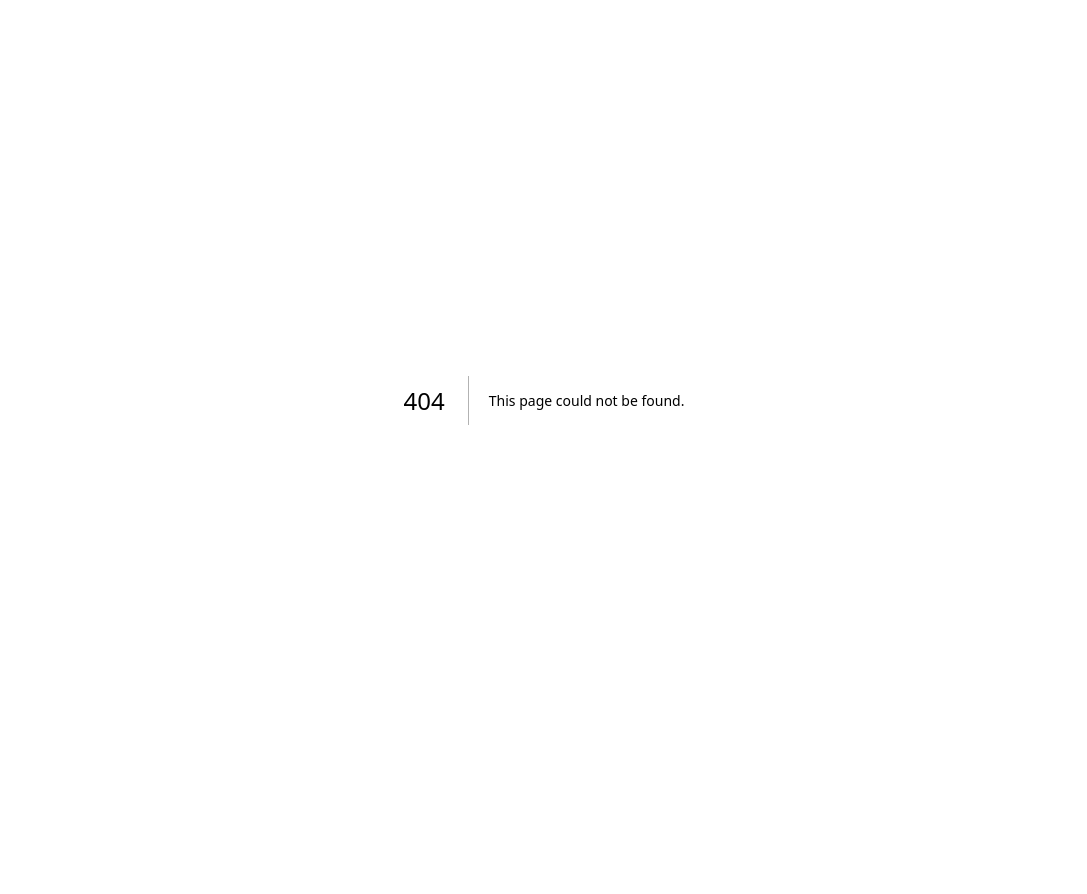
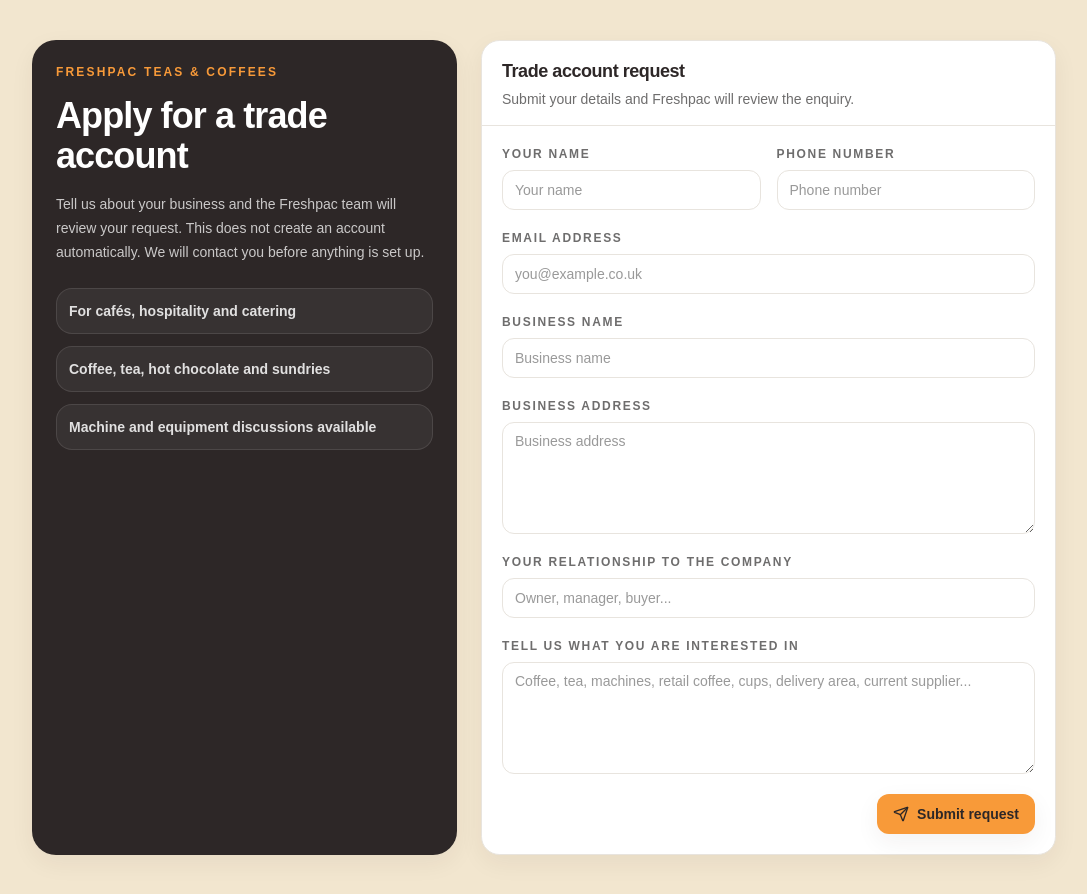
Before and after one commit to AnimeJunkie1412/Freshpac_007_V2, a Next.js app: page /trade-account in a window 1280 px wide. Before the commit this address had no page. Shown: the whole page, without its empty margins (96-1183 px from the left). Before the commit the page ends 800 px from the top, so only its background shows below. Built offline with nearby package versions, Linux system fonts and the light colour scheme.

Commit message:
Connect public trade account request form

```diff
--- /dev/null
+++ b/src/app/trade-account/actions.ts
@@ -0,0 +1,40 @@
+"use server";
+
+import { redirect } from "next/navigation";
+import { z } from "zod";
+import { prisma } from "@/lib/prisma";
+
+const tradeRequestSchema = z.object({
+  name: z.string().min(2),
+  phone: z.string().min(5),
+  email: z.string().email(),
+  businessName: z.string().min(2),
+  businessAddress: z.string().min(5),
+  relationToCompany: z.string().min(2),
+  notes: z.string().optional()
+});
+
+export async function createTradeAccountRequest(formData: FormData) {
+  const parsed = tradeRequestSchema.safeParse({
+    name: formData.get("name"),
+    phone: formData.get("phone"),
+    email: formData.get("email"),
+    businessName: formData.get("businessName"),
+    businessAddress: formData.get("businessAddress"),
+    relationToCompany: formData.get("relationToCompany"),
+    notes: formData.get("notes") || ""
+  });
+
+  if (!parsed.success) {
+    redirect("/trade-account?status=invalid");
+  }
+
+  await prisma.tradeAccountRequest.create({
+    data: {
+      ...parsed.data,
+      status: "NEW"
+    }
+  });
+
+  redirect("/trade-account?status=success");
+}
--- /dev/null
+++ b/src/app/trade-account/page.tsx
@@ -0,0 +1,133 @@
+import { CheckCircle2, Send } from "lucide-react";
+import { createTradeAccountRequest } from "@/app/trade-account/actions";
+import { Button } from "@/components/ui/button";
+import { Card, CardContent, CardDescription, CardHeader, CardTitle } from "@/components/ui/card";
+import { Input, Textarea } from "@/components/ui/input";
+
+export default function TradeAccountPage({
+  searchParams
+}: {
+  searchParams?: {
+    status?: string;
+  };
+}) {
+  const status = searchParams?.status;
+
+  return (
+    <main className="min-h-screen bg-freshpac-cream px-4 py-10">
+      <div className="mx-auto grid max-w-5xl gap-6 lg:grid-cols-[0.85fr_1.15fr]">
+        <section className="rounded-3xl bg-freshpac-charcoal p-6 text-white shadow-panel">
+          <p className="text-xs font-black uppercase tracking-[0.18em] text-freshpac-orange">
+            Freshpac Teas & Coffees
+          </p>
+
+          <h1 className="mt-4 text-4xl font-black tracking-tight">
+            Apply for a trade account
+          </h1>
+
+          <p className="mt-4 text-sm leading-6 text-white/75">
+            Tell us about your business and the Freshpac team will review your request.
+            This does not create an account automatically. We will contact you before
+            anything is set up.
+          </p>
+
+          <div className="mt-6 grid gap-3">
+            <InfoBox title="For cafés, hospitality and catering" />
+            <InfoBox title="Coffee, tea, hot chocolate and sundries" />
+            <InfoBox title="Machine and equipment discussions available" />
+          </div>
+        </section>
+
+        <Card>
+          <CardHeader>
+            <CardTitle>Trade account request</CardTitle>
+            <CardDescription>
+              Submit your details and Freshpac will review the enquiry.
+            </CardDescription>
+          </CardHeader>
+
+          <CardContent>
+            {status === "success" ? (
+              <div className="mb-5 rounded-2xl border border-emerald-200 bg-emerald-50 p-4 text-sm text-emerald-800">
+                <div className="flex items-center gap-2 font-black">
+                  <CheckCircle2 className="size-4" />
+                  Request submitted
+                </div>
+                <p className="mt-2">
+                  Thank you. Your request has been sent to the Freshpac team.
+                </p>
+              </div>
+            ) : null}
+
+            {status === "invalid" ? (
+              <div className="mb-5 rounded-2xl border border-red-200 bg-red-50 p-4 text-sm text-red-800">
+                Please check all required fields and enter a valid email address.
+              </div>
+            ) : null}
+
+            <form action={createTradeAccountRequest} className="grid gap-5">
+              <div className="grid gap-4 md:grid-cols-2">
+                <Field label="Your name">
+                  <Input name="name" required placeholder="Your name" />
+                </Field>
+
+                <Field label="Phone number">
+                  <Input name="phone" required placeholder="Phone number" />
+                </Field>
+              </div>
+
+              <Field label="Email address">
+                <Input name="email" type="email" required placeholder="you@example.co.uk" />
+              </Field>
+
+              <Field label="Business name">
+                <Input name="businessName" required placeholder="Business name" />
+              </Field>
+
+              <Field label="Business address">
+                <Textarea name="businessAddress" required placeholder="Business address" />
+              </Field>
+
+              <Field label="Your relationship to the company">
+                <Input name="relationToCompany" required placeholder="Owner, manager, buyer..." />
+              </Field>
+
+              <Field label="Tell us what you are interested in">
+                <Textarea
+                  name="notes"
+                  placeholder="Coffee, tea, machines, retail coffee, cups, delivery area, current supplier..."
+                />
+              </Field>
+
+              <div className="flex justify-end">
+                <Button type="submit">
+                  <Send className="mr-2 size-4" />
+                  Submit request
+                </Button>
+              </div>
+            </form>
+          </CardContent>
+        </Card>
+      </div>
+    </main>
+  );
+}
+
+function Field({ label, children }: { label: string; children: React.ReactNode }) {
+  return (
+    <label className="grid gap-2">
+      <span className="text-xs font-black uppercase tracking-[0.14em] text-freshpac-grey">
+        {label}
+      </span>
+      {children}
+    </label>
+  );
+}
+
+function InfoBox({ title }: { title: string }) {
+  return (
+    <div className="rounded-2xl border border-white/10 bg-white/5 p-3 text-sm font-semibold text-white/85">
+      {title}
+    </div>
+  );
+}
```
